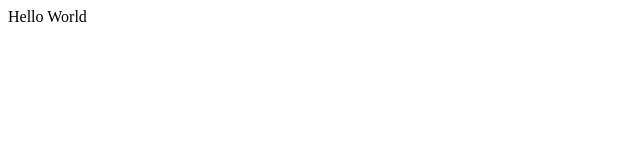
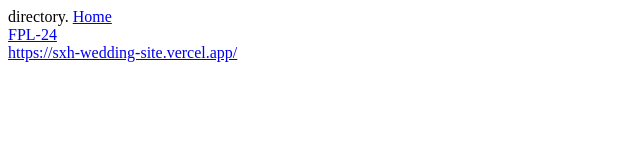
Before and after one commit to r-shidee/r-shidee.github.io, a plain HTML site: page index.html in a window 1280 px wide. Shown: the whole page, without its empty margins (0-640 px from the left). Drawn offline with Linux system fonts and the light colour scheme.

Commit message:
updated directory

```diff
--- a/index.html
+++ b/index.html
@@ -8,7 +8,10 @@
 </head>
 
 <body>
-    Hello World
+    directory.
+    <a href="https://r-shidee.github.io/portfolio1/">Home</a><br />
+    <a href="https://fpl-24.vercel.app/">FPL-24</a><br>
+    <a href="https://sxh-wedding-site.vercel.app/">https://sxh-wedding-site.vercel.app/</a><br>
 </body>
 
 </html>
```
